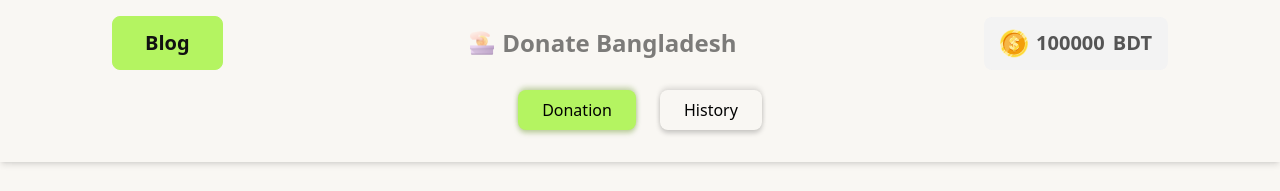
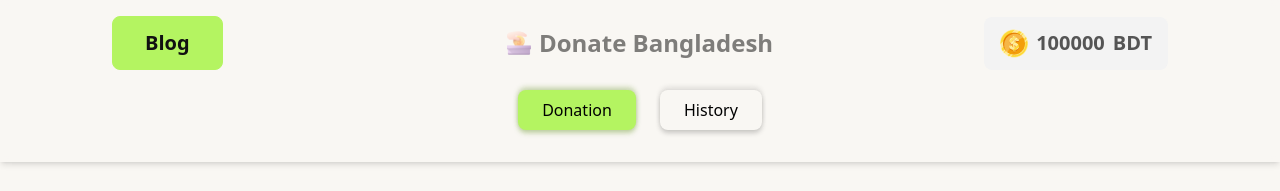
Before and after one commit to nazmul-nhb/donate-bangladesh, a website built with Vite: page index.html in a window 1280 px wide. Shown: the top 191 px of the page. Built offline with nearby package versions, Linux system fonts and the light colour scheme.

Commit message:
added backdrop fiter for header; centered the site-title

```diff
--- a/index.html
+++ b/index.html
@@ -9,7 +9,7 @@
 	<body class="max-w-screen-2xl pb-8 mx-auto bg-donate-bg">
 		<!-- Header Section -->
 		<header
-			class="pb-8 px-4 md:px-28 flex flex-col items-center justify-center sticky top-0 bg-donate-bg shadow-md shadow-donate-border mb-8"
+			class="pb-8 px-4 md:px-28 flex flex-col items-center justify-center sticky top-0 bg-donate-bg shadow-md shadow-donate-border mb-8 backdrop-filter backdrop-blur-sm bg-opacity-80"
 		>
 			<!-- Site Logo & Title -->
 			<div
@@ -37,7 +37,7 @@
 					Blog
 				</button>
 				<!-- Site Logo & Title -->
-				<div class="hidden md:flex items-center gap-2 animate-pulse">
+				<div class="hidden md:absolute left-1/2 -translate-x-1/2 md: md:flex items-center gap-2 animate-pulse">
 					<!-- Logo -->
 					<img
 						class="w-6 aspect-auto"
```
